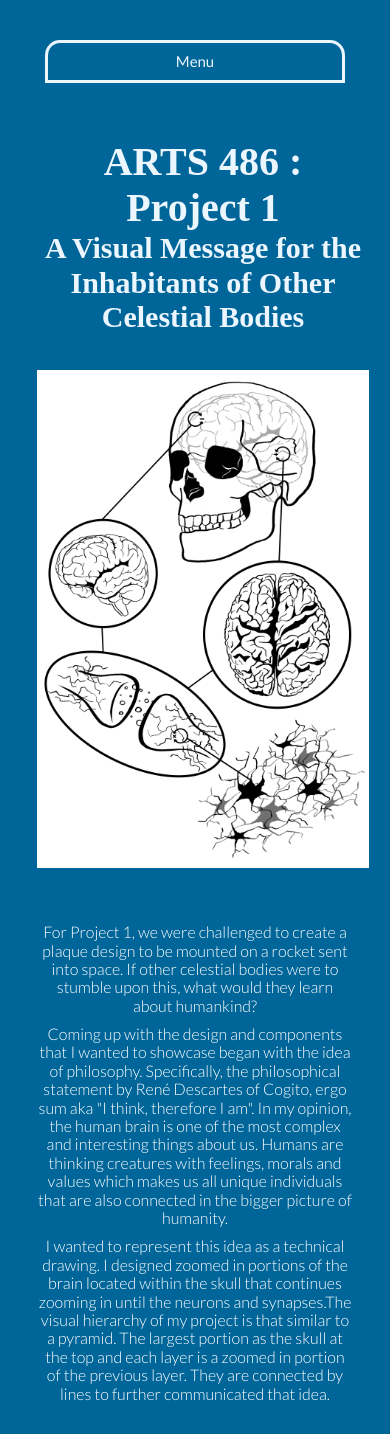
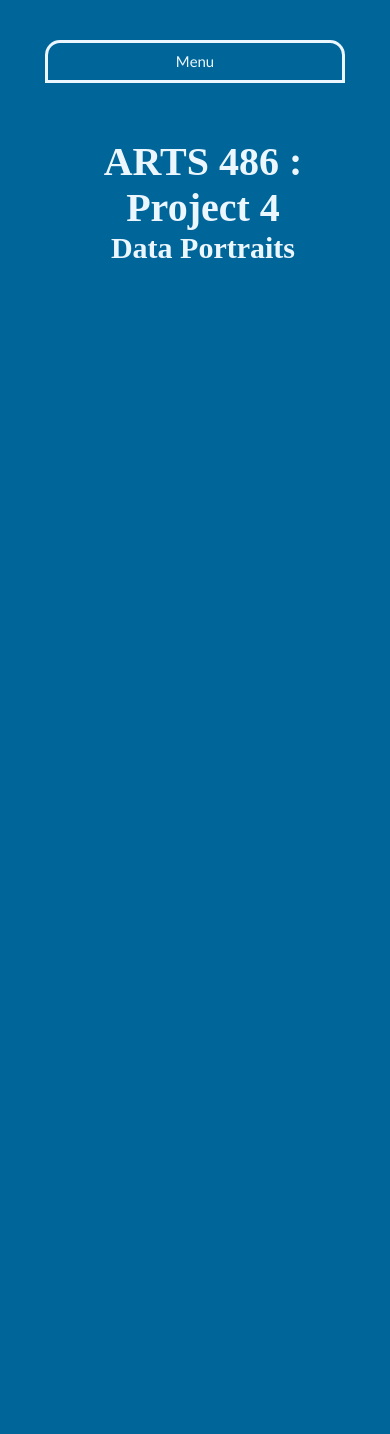
Before and after one commit to Binghamton-University-Design/web-journal-vlee30, a plain HTML site: page p4.html in a window 390 px wide. Shown: the part 206-1640 px from the top of the page. After the commit the page ends 844 px from the top, so only its background shows below. Drawn offline with nearby package versions, Linux system fonts and the light colour scheme; a web font is replaced by a local one.

Commit message:
updates
updates that i never pushed to origin and didnt realize until now

```diff
--- a/css/index.css
+++ b/css/index.css
@@ -71,7 +71,7 @@ p {
 
 #main {
 	background: #EBF6FF;
-	margin: 30px;
+	margin: 20px;
 	padding: 20px;
 }
 
@@ -183,7 +183,7 @@ p {
 }
 
 /* CARD FOR SPOTIFY */
-.column {
+.spotify {
   	float: left;
   	width: 380px;
   	padding: 0 10px;
@@ -213,28 +213,10 @@ p {
   	justify-content: center;
 }
 
-/*spotify flexbox*/
-.spotifybox {
-	display: flex;
-	width: 100%;
-	height: auto;
-	box-shadow: 0 4px 8px 0 rgba(0, 0, 0, 0.2), 0 6px 20px 0 rgba(0, 0, 0, 0.19);
-	border-top-right-radius: 15px;
-	border-top-left-radius: 15px;
-	margin: 1em;
-	justify-content: left;
-}
-
-.spotify {
-	background: #EBF6FF;
-	width: 700px;
-	height: 400px;
-}
-
 
 /*spotify caption card*/
 @media (max-width: 1200px) {
-	.column {
+	.spotify {
 		max-width: auto;
 		height: auto;
 		display: block;
@@ -329,12 +311,14 @@ p {
 		min-width: 300px;
 	}
 
-	.column {
-		width: 380px;
+	.spotify {
 		display: flex;
+		width: auto;
 		justify-content: center;
 		align-items: center;
 		margin-bottom: 20px;
+		margin-left: 20px;
+		margin-right: 20px;
 	}
 
 }
--- a/p4.html
+++ b/p4.html
@@ -18,7 +18,7 @@
 		<link rel="stylesheet" type="text/css" href="css/grid.css">
 		<link rel="stylesheet" type="text/css" href="css/style.css">
 
-		<meta name="description" content="This is my web journal.">
+		<meta name="description" content="Web Journal for ARTS 486: Computer Graphics">
   		<meta name="author" content="Vivienne Lee">
   		<meta name="viewport" content="width=device-width, initial-scale=1.0">
 
@@ -64,20 +64,9 @@
 
 				<div id="content" class="width-9-12 width-12-12-m">
 
-					<h1 id="heading">ARTS 486 : Project 1</h1>
-					<h2>A Visual Message for the Inhabitants of Other Celestial Bodies</h2>
+					<h1 id="heading">ARTS 486 : Project 4</h1>
+					<h2>Data Portraits</h2>
 
-					<div class="column row item">
-						<img src="images/project1.png" title="Project 1"/>
-					</div>
-
-					<div class="column">
-						<p>For Project 1, we were challenged to create a plaque design to be mounted on a rocket sent into space. If other celestial bodies were to stumble upon this, what would they learn about humankind?</p>
-
-						<p>Coming up with the design and components that I wanted to showcase began with the idea of philosophy. Specifically, the philosophical statement by René Descartes of Cogito, ergo sum aka "I think, therefore I am". In my opinion, the human brain is one of the most complex and interesting things about us. Humans are thinking creatures with feelings, morals and values which makes us all unique individuals that are also connected in the bigger picture of humanity.</p>
-
-						<p>I wanted to represent this idea as a technical drawing. I designed zoomed in portions of the brain located within the skull that continues zooming in until the neurons and synapses.The visual hierarchy of my project is that similar to a pyramid. The largest portion as the skull at the top and each layer is a zoomed in portion of the previous layer. They are connected by lines to further communicated that idea.</p>
-					</div>
 
 				</div>
 
```
Also changed, not shown: index.html (+9 -27 lines), p2.html (+3 -3 lines), p3.html (+1 -1 lines), images/abstractlogo.png (deleted), images/arrows.png (deleted), images/logo.png (deleted), images/logo1.png (deleted), images/logo2.png (deleted).
